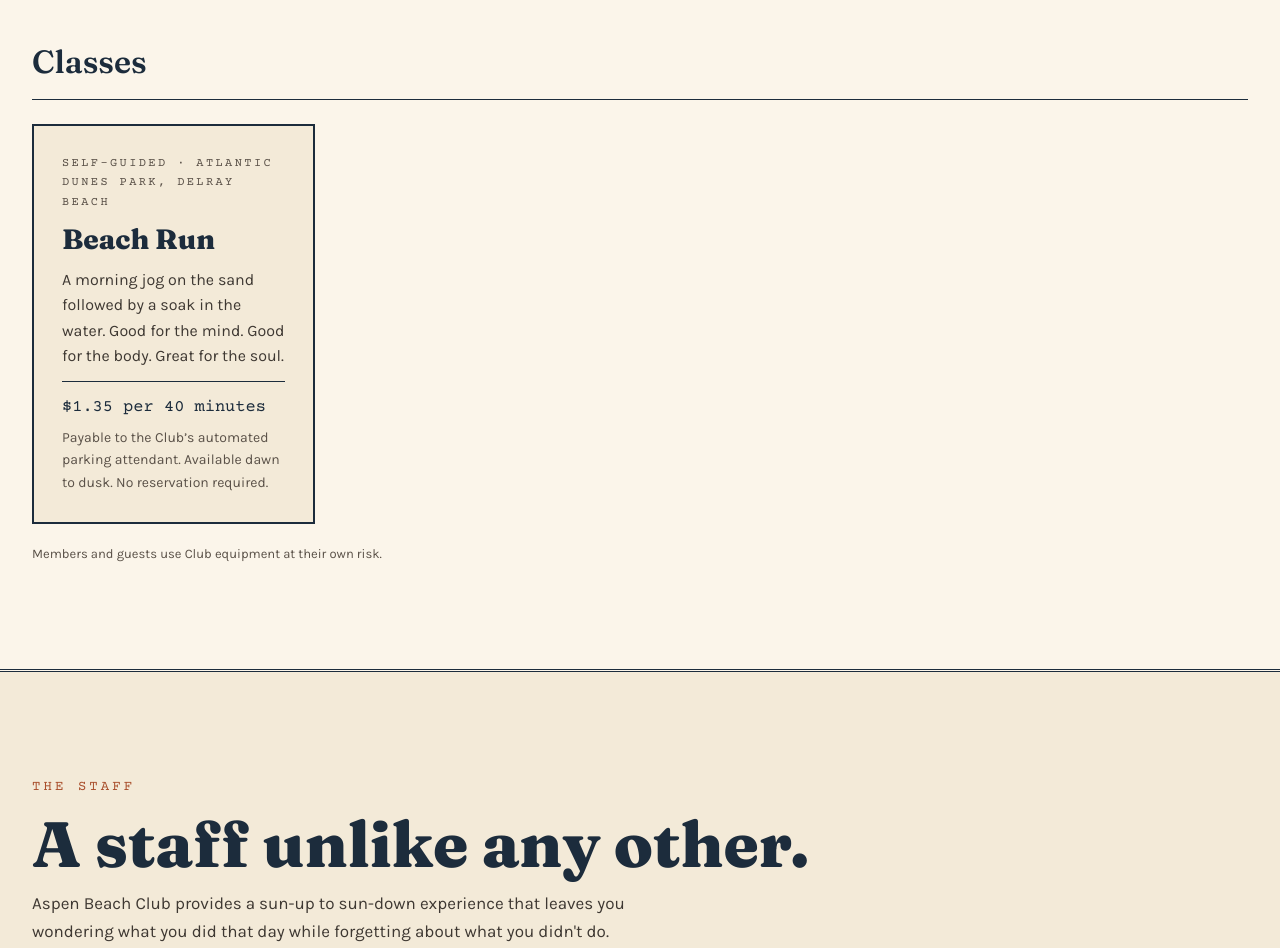
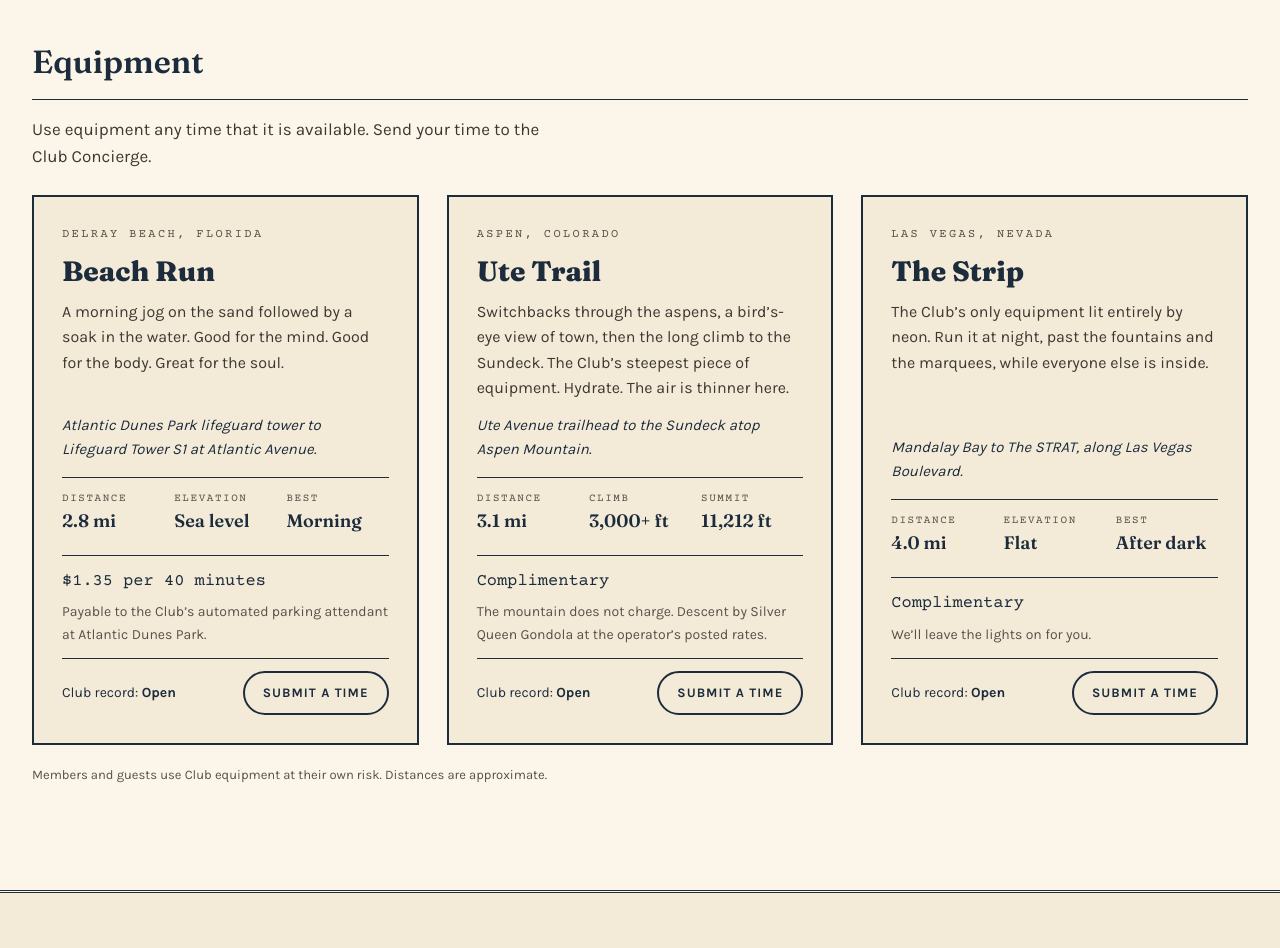
Before and after one commit to PLA2026/aspenbeachclub, a website: page index.html in a window 1280 px wide. Shown: the part 4340-5288 px from the top of the page. Drawn offline with nearby package versions, Linux system fonts and the light colour scheme.

Commit message:
Add files via upload

```diff
--- a/index.html
+++ b/index.html
@@ -182,9 +182,15 @@ input,textarea,select,button{font:inherit}
 .class-card p{color:var(--body);font-size:16px}
 .class-foot{display:flex;justify-content:space-between;align-items:center;gap:12px;margin-top:auto;padding-top:8px}
 .class-foot .btn{white-space:nowrap}
-.class-rate{margin-top:auto;padding-top:12px;border-top:1px solid var(--ink);display:flex;flex-direction:column;gap:6px}
+.class-rate{padding-top:12px;border-top:1px solid var(--ink);display:flex;flex-direction:column;gap:6px}
 .class-rate .rate-note{font-size:14px;color:var(--muted)}
 .class-fine{margin-top:20px;font-size:13px;color:var(--muted)}
+.class-card .route{margin-top:auto;font-size:15px;color:var(--ink);font-style:italic}
+.eq-stats{display:grid;grid-template-columns:repeat(3,minmax(0,1fr));gap:10px;margin:4px 0 0;padding:12px 0;border-top:1px solid var(--ink)}
+.eq-stats dt{font-family:var(--mono);font-size:11px;letter-spacing:.14em;text-transform:uppercase;color:var(--muted)}
+.eq-stats dd{margin:2px 0 0;font-family:var(--serif);font-weight:600;font-size:18px;line-height:1.2}
+.eq-record{display:flex;justify-content:space-between;align-items:center;gap:12px;flex-wrap:wrap;padding-top:12px;border-top:1px solid var(--ink);font-size:14px}
+.eq-record .btn{white-space:nowrap}
 .toast{position:fixed;left:50%;bottom:calc(24px + env(safe-area-inset-bottom,0px));transform:translateX(-50%);background:var(--ink);color:var(--cream);padding:14px 22px;border-radius:999px;font-weight:700;font-size:15px;z-index:50;box-shadow:0 6px 24px rgba(28,44,60,.25);max-width:calc(100% - 32px);text-align:center}
 
 /* staff */
@@ -363,7 +369,7 @@ input,textarea,select,button{font:inherit}
     <div class="shop-head">
       <div class="stack" style="gap:14px;max-width:700px">
         <p class="kicker">The Pro Shop</p>
-        <h2 class="h2">Classes &amp; Goods</h2>
+        <h2 class="h2">Goods &amp; Equipment</h2>
         <p class="lede">The Pro Shop is open to members and their guests. All visitors are guests.</p>
       </div>
       <div class="bagbar" aria-live="polite">
@@ -379,9 +385,10 @@ input,textarea,select,button{font:inherit}
     </div>
 
     <div>
-      <h3 class="shop-sub">Classes</h3>
-      <div class="grid" id="classes" style="grid-template-columns:repeat(auto-fill,minmax(min(280px,100%),1fr))"></div>
-      <p class="class-fine">Members and guests use Club equipment at their own risk.</p>
+      <h3 class="shop-sub">Equipment</h3>
+      <p class="lede" style="margin:-8px 0 24px">Use equipment any time that it is available. Send your time to the Club Concierge.</p>
+      <div class="grid" id="classes" style="grid-template-columns:repeat(auto-fit,minmax(min(320px,100%),1fr))"></div>
+      <p class="class-fine">Members and guests use Club equipment at their own risk. Distances are approximate.</p>
     </div>
   </div>
 </section>
@@ -447,7 +454,7 @@ input,textarea,select,button{font:inherit}
       <div class="field"><label for="cc-topic">Regarding</label>
         <select id="cc-topic" name="topic">
           <option>Membership</option><option>Anything</option><option>Everything</option>
-          <option>Amenities</option><option>Toasted Bees consultation</option><option>The Pro Shop</option>
+          <option>Amenities</option><option>Toasted Bees consultation</option><option>The Pro Shop</option><option>Equipment time submission</option>
         </select>
       </div>
       <div class="field"><label for="cc-msg">Message</label><textarea id="cc-msg" name="message" rows="4"></textarea></div>
@@ -473,7 +480,7 @@ input,textarea,select,button{font:inherit}
         <p class="footer-quote">Welcome to Aspen Beach Club.<br>Stay a while.</p>
       </div>
       <div class="footer-col"><span class="label">The Club</span><a href="#membership">Membership</a><a href="#staff">Staff</a><a href="#activities">Daily Activities</a><a href="#amenities">Amenities</a><a href="namastay.html">NAMASTAY</a></div>
-      <div class="footer-col"><span class="label">Pro Shop</span><a href="#proshop">Goods</a><a href="#proshop">Classes</a><a href="#concierge" data-open-tb>Toasted Bees</a><a href="#concierge">Concierge</a></div>
+      <div class="footer-col"><span class="label">Pro Shop</span><a href="#proshop">Goods</a><a href="#proshop">Equipment</a><a href="#concierge" data-open-tb>Toasted Bees</a><a href="#concierge">Concierge</a></div>
       <div class="footer-col"><span class="label">Club Rules</span><span>1. Slow down.</span><span>2. Do more.</span><span>3. Stay a while.</span></div>
     </div>
     <div class="footer-base">
@@ -528,7 +535,21 @@ input,textarea,select,button{font:inherit}
     { id: 'a1a',    hidden: true, name: 'A1A Rollerblade Ride', where: 'Coast',   price: 30, blurb: 'A measured roll along the ocean road. Helmets encouraged. Hurry discouraged.' },
     { id: 'aero',   hidden: true, name: 'Oceanside Aerobics',   where: 'Coast',   price: 30, blurb: 'Classic aerobics, conducted beside the sea. Leg warmers at the member\u2019s discretion.' },
     { id: 'pullup', hidden: true, name: 'Pull-Up Party',        where: 'Grounds', price: 30, blurb: 'Members gather. Members pull up. Attendance is the dress code.' },
-    { id: 'beachrun', selfGuided: true, name: 'Beach Run', where: 'Self-guided · Atlantic Dunes Park, Delray Beach', blurb: 'A morning jog on the sand followed by a soak in the water. Good for the mind. Good for the body. Great for the soul.', rate: '$1.35 per 40 minutes', rateNote: 'Payable to the Club\u2019s automated parking attendant. Available dawn to dusk. No reservation required.' }
+    { id: 'delray', selfGuided: true, name: 'Beach Run', where: 'Delray Beach, Florida',
+      route: 'Atlantic Dunes Park lifeguard tower to Lifeguard Tower S1 at Atlantic Avenue.',
+      stats: [['Distance', '2.8 mi'], ['Elevation', 'Sea level'], ['Best', 'Morning']],
+      blurb: 'A morning jog on the sand followed by a soak in the water. Good for the mind. Good for the body. Great for the soul.',
+      rate: '$1.35 per 40 minutes', rateNote: 'Payable to the Club\u2019s automated parking attendant at Atlantic Dunes Park.' },
+    { id: 'ute', selfGuided: true, name: 'Ute Trail', where: 'Aspen, Colorado',
+      route: 'Ute Avenue trailhead to the Sundeck atop Aspen Mountain.',
+      stats: [['Distance', '3.1 mi'], ['Climb', '3,000+ ft'], ['Summit', '11,212 ft']],
+      blurb: 'Switchbacks through the aspens, a bird\u2019s-eye view of town, then the long climb to the Sundeck. The Club\u2019s steepest piece of equipment. Hydrate. The air is thinner here.',
+      rate: 'Complimentary', rateNote: 'The mountain does not charge. Descent by Silver Queen Gondola at the operator\u2019s posted rates.' },
+    { id: 'strip', selfGuided: true, name: 'The Strip', where: 'Las Vegas, Nevada',
+      route: 'Mandalay Bay to The STRAT, along Las Vegas Boulevard.',
+      stats: [['Distance', '4.0 mi'], ['Elevation', 'Flat'], ['Best', 'After dark']],
+      blurb: 'The Club\u2019s only equipment lit entirely by neon. Run it at night, past the fountains and the marquees, while everyone else is inside.',
+      rate: 'Complimentary', rateNote: 'We\u2019ll leave the lights on for you.' }
   ];
 
   var bag = [];
@@ -610,7 +631,11 @@ input,textarea,select,button{font:inherit}
       '<h4>' + esc(c.name) + '</h4>' +
       '<p>' + esc(c.blurb) + '</p>' +
       (c.selfGuided
-        ? '<div class="class-rate"><span class="price">' + esc(c.rate) + '</span><p class="rate-note">' + esc(c.rateNote) + '</p></div>'
+        ? '<p class="route">' + esc(c.route) + '</p>' +
+          '<dl class="eq-stats">' + c.stats.map(function (st) { return '<div><dt>' + esc(st[0]) + '</dt><dd>' + esc(st[1]) + '</dd></div>'; }).join('') + '</dl>' +
+          '<div class="class-rate"><span class="price">' + esc(c.rate) + '</span><p class="rate-note">' + esc(c.rateNote) + '</p></div>' +
+          '<div class="eq-record"><span>Club record: <strong>Open</strong></span>' +
+          '<a class="btn btn-outline btn-sm" href="#concierge" data-submit-time="' + esc(c.name) + '">Submit a time</a></div>'
         : '<div class="class-foot"><span class="price">' + money(c.price) + '</span>' +
           '<button type="button" class="btn btn-outline btn-sm" data-add-class="' + c.id + '">Reserve a Spot</button></div>') +
       '</article>';
@@ -670,6 +695,13 @@ input,textarea,select,button{font:inherit}
   var lvl = (location.search.match(/[?&]level=([A-Za-z]+)/) || [])[1];
   if (lvl) { var sel = document.getElementById('app-level'); if (sel.querySelector('option[value="' + lvl + '"]')) sel.value = lvl; }
   wireForm('concierge-form', 'concierge-done');
+  document.getElementById('classes').addEventListener('click', function (e) {
+    var a = e.target.closest('[data-submit-time]');
+    if (!a) return;
+    document.getElementById('cc-topic').value = 'Equipment time submission';
+    var msg = document.getElementById('cc-msg');
+    if (!msg.value) msg.value = 'Equipment: ' + a.dataset.submitTime + '\nTime: \nDate: ';
+  });
 
   // Mobile menu
   var toggle = document.querySelector('.menu-toggle'), links = document.getElementById('nav-links');
```
